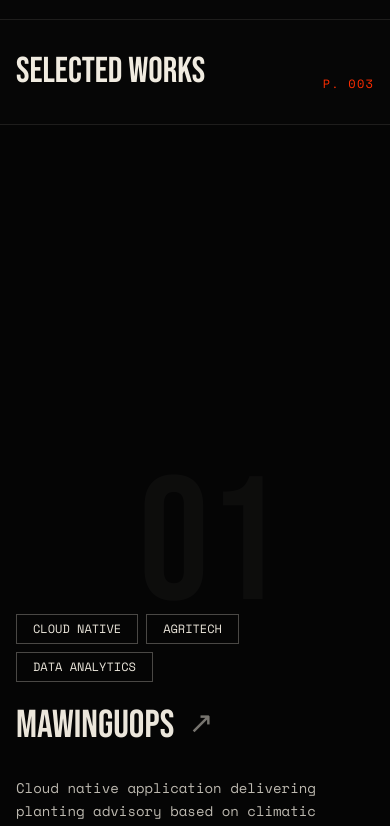
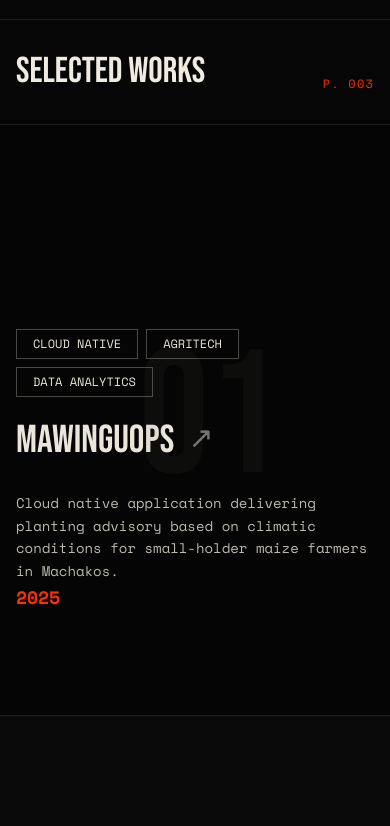
Before and after one commit to p3terkioko/peter, a Next.js app: page / in a window 390 px wide. Shown: the part 1500-2326 px from the top of the page. Built offline with nearby package versions, Linux system fonts and the light colour scheme.

Commit message:
feat: optimize mobile layouts

```diff
--- a/src/components/Works.tsx
+++ b/src/components/Works.tsx
@@ -63,12 +63,12 @@ export default function Works() {
         {projects.map((project, i) => (
           <div
             key={i}
-            className="sticky top-0 h-[100svh] w-full flex flex-col justify-end p-4 md:p-12 border-b border-parchment/10 overflow-hidden"
+            className="relative md:sticky md:top-0 min-h-[70svh] md:h-[100svh] w-full flex flex-col justify-end p-4 py-16 md:p-12 border-b border-parchment/10 overflow-hidden"
             style={{
               backgroundColor: project.color,
             }}
           >
-            <div className="flex justify-between items-end w-full pb-[10vh]">
+            <div className="flex flex-col md:flex-row md:justify-between items-start md:items-end w-full pb-8 md:pb-[10vh]">
                <div className="flex flex-col gap-6 max-w-3xl z-10 mix-blend-difference">
                  <div className="flex gap-2 flex-wrap">
                    {project.tech.map(t => (
```
